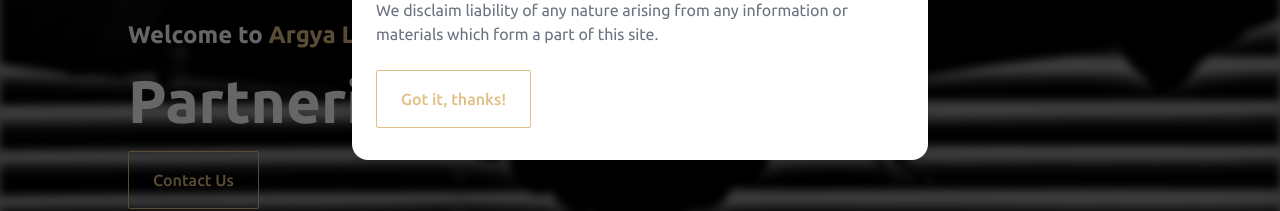
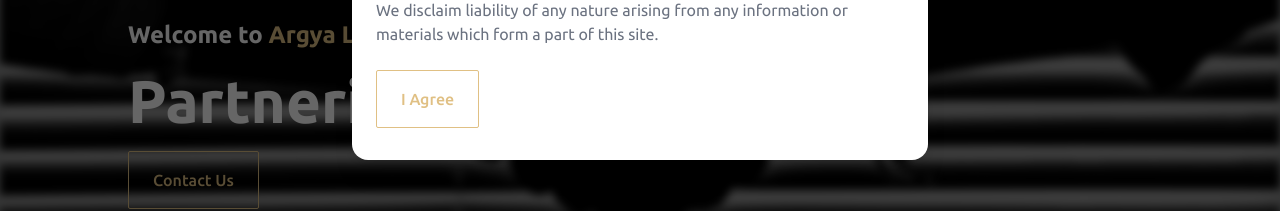
Before and after one commit to mohansky/arghyalegal, a Next.js app: page / in a window 1280 px wide. Shown: the part 445-656 px from the top of the page. Built offline with nearby package versions, Linux system fonts and the light colour scheme.

Commit message:
Update modal.js

```diff
--- a/components/modal.js
+++ b/components/modal.js
@@ -65,7 +65,7 @@ export default function MyModal() {
                   </div>
                   <div className="mt-4">
                     <ButtonOutline onClick={closeModal}>
-                    Got it, thanks!
+                    I Agree
                     </ButtonOutline>
                     {/* <ButtonOutlineBlack onClick={closeModal}>
                       Got it, thanks!
```
